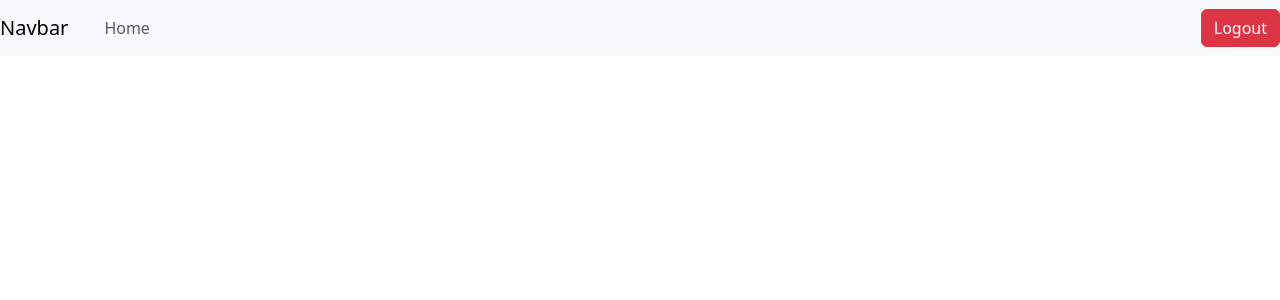
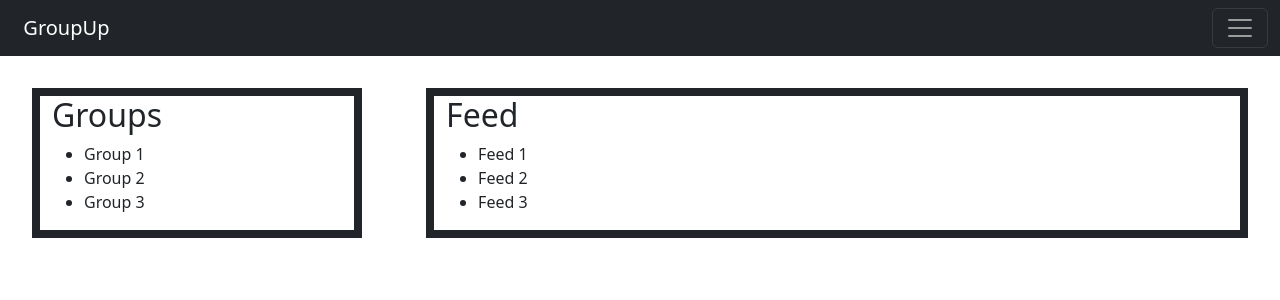
Before and after one commit to erlendps/groupup, a Django app: page / in a window 1280 px wide. Shown: the top 300 px of the page. Run offline with Django 3.2, Linux system fonts and the light colour scheme; a user stored in the database is signed in; some libraries are stand-ins or nearby versions.

Commit message:
#7 - added groups and feed div

```diff
--- a/groupup/groupup/accounts/templates/accounts/base.html
+++ b/groupup/groupup/accounts/templates/accounts/base.html
@@ -15,16 +15,17 @@
   </head>
   <body>
     {% if user.is_authenticated %}
-    <nav class="navbar navbar-expand-xl mr-5 navbar-light bg-light">
-      <a class="navbar-brand" href="#">Navbar</a>
-      <div class="container" id="navbarNav">
-        <ul class="navbar-nav">
-          <li class="nav-item">
-            <a class="nav-link" href="#">Home</a>
-          </li>
-        </ul>
+    <nav class="navbar sticky-top navbar-dark bg-dark">
+      <div class="container-fluid" style="margin-left: 0.3cm;">
+        <a class="navbar-brand" href="#">GroupUp</a>
+        <button class="navbar-toggler" type="button" data-bs-toggle="offcanvas" data-bs-target="#offcanvasNavbar" aria-controls="offcanvasNavbar">
+          <span class="navbar-toggler-icon"> </span>
+        </button>
+        <div class="offcanvas offcanvas-end"></div>
       </div>
-      <a class="btn btn-danger" href="{% url 'logout' %}">Logout</a>
+        <!--
+          <a class="btn btn-danger" href="{% url 'logout' %}">Logout</a>
+        -->
     </nav>
     {% block content %}
     {% endblock %}
--- a/groupup/groupup/accounts/templates/accounts/home.html
+++ b/groupup/groupup/accounts/templates/accounts/home.html
@@ -2,7 +2,22 @@
 
 {% block title %}Home{% endblock %}
 {% block content %}
-<div>
-
+<div id="main" class="box" style="display: flex; flex-direction: row;" >
+  <div id="groups" class="container" style="border: 0.5em; border-style: solid; margin: 2em; width: 500px;">
+    <h2>Groups</h2>
+    <ul>
+      <li>Group 1</li>
+      <li>Group 2</li>
+      <li>Group 3</li>
+    </ul>
+  </div>
+  <div id="feed" class="container" style="border: 0.5em; border-style: solid; margin: 2em;">
+    <h2>Feed</h2>
+    <ul>
+      <li>Feed 1</li>
+      <li>Feed 2</li>
+      <li>Feed 3</li>
+    </ul>
+  </div>
 </div>
 {% endblock %}
```
